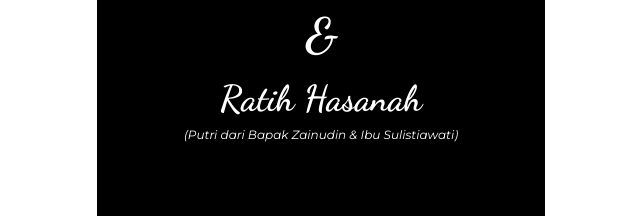
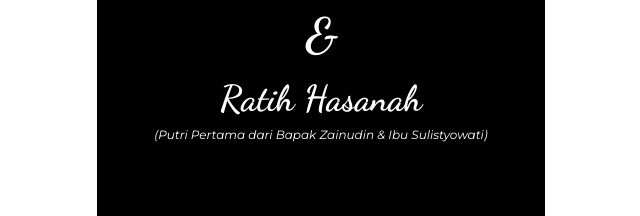
Before and after one commit to isggwp/undangan, a Next.js app: page /invite/1 in a window 1280 px wide. Shown: the part 1184-1400 px from the top of the page, without its empty margins (319-959 px from the left). Built offline with nearby package versions, Linux system fonts and the light colour scheme.

Commit message:
sulistyowati

```diff
--- a/src/pages/invite/[name].js
+++ b/src/pages/invite/[name].js
@@ -40,7 +40,7 @@ const InvitePage = () => {
           </p>
 
           <p className="w-full text-center font-sans font-normal text-xs italic text-white">
-            (Putri dari Bapak Zainudin & Ibu Sulistiawati)
+            (Putri Pertama dari Bapak Zainudin & Ibu Sulistyowati)
           </p>
         </div>
       </div>
```
